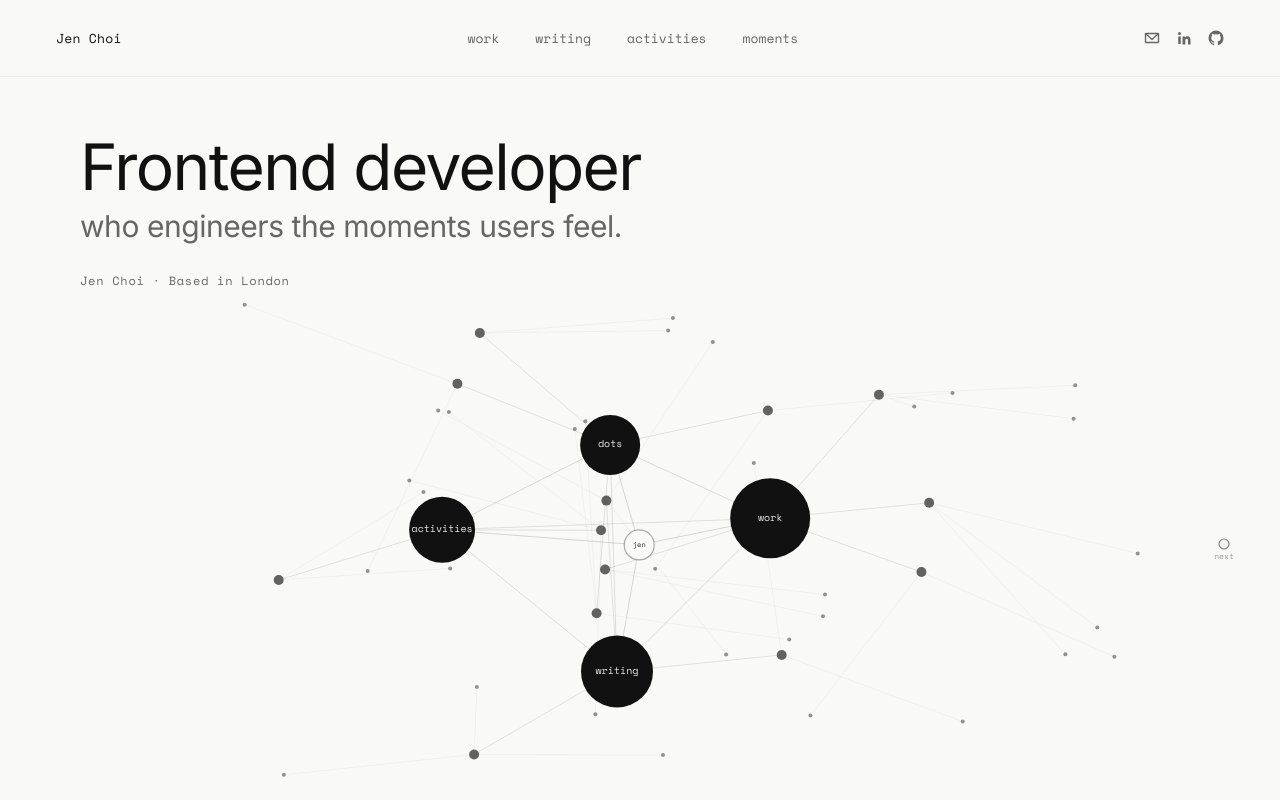
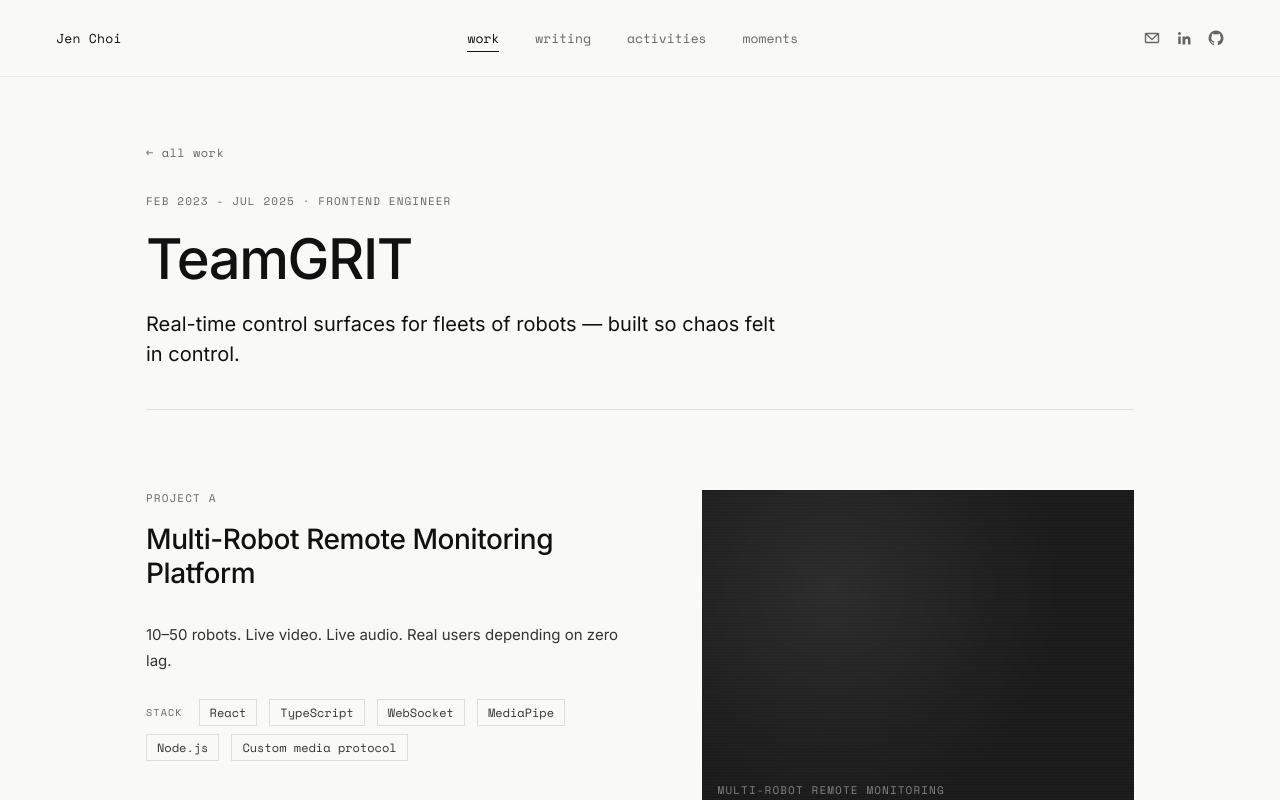
Before and after one commit to jeonghye-choi/portfolio, a React (Vite) app: page /work/1 in a window 1280 px wide. Shown: the top 800 px of the page. Built offline with nearby package versions, Linux system fonts and the light colour scheme.

Commit message:
feat: migrate to React Router

```diff
--- a/src/App.tsx
+++ b/src/App.tsx
@@ -1,54 +1,30 @@
-import { useCallback, useState } from 'react'
 import Nav from '@/components/Nav'
 import Landing from '@/pages/Landing'
-import WorkCatalogue from '@/pages/WorkCatalogue'
+import Work from '@/pages/Work'
 import WorkDetail from '@/pages/WorkDetail'
-import WritingList from '@/pages/WritingList'
+import Writing from '@/pages/Writing'
 import Post from '@/pages/Post'
 import Activities from '@/pages/Activities'
 import Moments from '@/pages/Moments'
 import { socialLinks } from '@/data'
-
-export type Route =
-  | { name: 'home' }
-  | { name: 'work' }
-  | { name: 'work-detail'; co: string }
-  | { name: 'writing' }
-  | { name: 'post'; slug: string }
-  | { name: 'activities' }
-  | { name: 'moments' }
+import { BrowserRouter, Routes, Route } from 'react-router-dom';
 
 export default function App() {
-  const [route, setRoute] = useState<Route>({ name: 'home' })
-  const [phase, setPhase] = useState<'in' | 'out'>('in')
-
-  const navigate = useCallback((r: Route) => {
-    setPhase('out')
-    setTimeout(() => {
-      setRoute(r)
-      window.scrollTo(0, 0)
-      setPhase('in')
-    }, 220)
-  }, [])
-
-  const activeName =
-    route.name === 'work-detail' ? 'work' :
-    route.name === 'post' ? 'writing' :
-    route.name
-
   return (
-    <div className={'site' + (route.name === 'home' ? ' is-home' : '')}>
-      <Nav active={activeName} onNav={navigate} />
-      <main className={'site-main ' + (phase === 'out' ? 'is-out' : 'is-in')}>
-        {route.name === 'home'        && <Landing onNav={navigate} />}
-        {route.name === 'work'        && <WorkCatalogue onNav={navigate} />}
-        {route.name === 'work-detail' && <WorkDetail co={route.co} onNav={navigate} />}
-        {route.name === 'writing'     && <WritingList onNav={navigate} />}
-        {route.name === 'post'        && <Post slug={route.slug} onNav={navigate} />}
-        {route.name === 'activities'  && <Activities />}
-        {route.name === 'moments'     && <Moments />}
-      </main>
-      {route.name !== 'home' && (
+    <BrowserRouter>
+      <div className="site">
+        <Nav />
+        <main className="site-main">
+          <Routes>
+            <Route path="/" element={<Landing />} />
+            <Route path="/work" element={<Work />} />
+            <Route path="/work/:id" element={<WorkDetail />} />
+            <Route path="/writing" element={<Writing />} />
+            <Route path="/writing/:id" element={<Post />} />
+            <Route path="/activities" element={<Activities />} />
+            <Route path="/moments" element={<Moments />} />
+          </Routes>
+        </main>
         <footer className="site-foot">
           <span>Jen Choi (Jeonghye Choi) · London</span>
           <span className="dot-sep">·</span>
@@ -62,7 +38,7 @@ export default function App() {
             GitHub
           </a>
         </footer>
-      )}
-    </div>
+      </div>
+    </BrowserRouter>
   )
 }
--- a/src/components/Nav.tsx
+++ b/src/components/Nav.tsx
@@ -1,22 +1,20 @@
-import type { Route } from '@/App'
 import { socialLinks } from '@/data'
+import { useLocation, useNavigate } from 'react-router-dom';
 
-interface Props {
-  active: string
-  onNav: (r: Route) => void
-}
+export default function Nav() {
+  const navigate = useNavigate()
+  const location = useLocation()
 
-export default function Nav({ active, onNav }: Props) {
-  const linkCls = (n: string) => 'navlink' + (active === n ? ' active' : '')
+  const linkCls = (n: string) => 'navlink' + (location.pathname.startsWith('/' + n) ? ' active' : '')
 
   return (
     <nav className="site-nav">
-      <a className="brand" href="#home" onClick={(e) => { e.preventDefault(); onNav({ name: 'home' }) }}>Jen Choi</a>
+      <a className="brand" onClick={() => navigate('/')}>Jen Choi</a>
       <div className="navlinks">
-        <a className={linkCls('work')} href="#work" onClick={(e) => { e.preventDefault(); onNav({ name: 'work' }) }}>work</a>
-        <a className={linkCls('writing')} href="#writing" onClick={(e) => { e.preventDefault(); onNav({ name: 'writing' }) }}>writing</a>
-        <a className={linkCls('activities')} href="#activities" onClick={(e) => { e.preventDefault(); onNav({ name: 'activities' }) }}>activities</a>
-        <a className={linkCls('moments')} href="#moments" onClick={(e) => { e.preventDefault(); onNav({ name: 'moments' }) }}>moments</a>
+        <a className={linkCls('work')} onClick={() => { navigate('/work') }}>work</a>
+        <a className={linkCls('writing')} onClick={() => { navigate('/writing') }}>writing</a>
+        <a className={linkCls('activities')} onClick={() => { navigate('/activities') }}>activities</a>
+        <a className={linkCls('moments')} onClick={() => { navigate('/moments') }}>moments</a>
       </div>
       <div className="nav-icons">
         <a href={'mailto:' + socialLinks.email} className="nav-icon" title="Email" aria-label="Email">
--- a/src/pages/Landing.tsx
+++ b/src/pages/Landing.tsx
@@ -1,12 +1,9 @@
 import { useEffect, useRef, useState } from 'react'
 import DotAnimation from '@/components/DotAnimation'
-import type { Route } from '@/App'
+import { useNavigate } from 'react-router-dom';
 
-interface Props {
-  onNav: (r: Route) => void
-}
-
-export default function Landing({ onNav }: Props) {
+export default function Landing() {
+  const navigate = useNavigate()
   const [size, setSize] = useState({ w: 1200, h: 480 })
   const wrapRef = useRef<HTMLDivElement>(null)
 
@@ -37,7 +34,7 @@ export default function Landing({ onNav }: Props) {
           <DotAnimation
             width={size.w}
             height={size.h}
-            onNavigate={(r) => onNav({ name: r } as Route)}
+            onNavigate={(r) => navigate(`/${r}`)}
           />
         )}
       </div>
--- a/src/pages/Post.tsx
+++ b/src/pages/Post.tsx
@@ -1,28 +1,25 @@
 import { posts } from '@/data'
-import type { Route } from '@/App'
+import { useNavigate, useParams } from 'react-router-dom';
 
-interface Props {
-  slug: string
-  onNav: (r: Route) => void
-}
-
-export default function Post({ slug, onNav }: Props) {
-  const i = posts.findIndex(p => p.id === slug)
+export default function Post() {
+  const { id } = useParams()
+  const i = posts.findIndex(p => p.id === id)
   const post = posts[i] ?? posts[0]!
   const prev = posts[(i - 1 + posts.length) % posts.length]!
   const next = posts[(i + 1) % posts.length]!
+  const navigate = useNavigate()
 
   return (
     <article className="post">
-      <a className="back-link" onClick={() => onNav({ name: 'writing' })}>← all posts</a>
+      <a className="back-link" onClick={() => navigate('/writing')}>← all posts</a>
       <div className="post-date">— {post.date}</div>
       <h1 className="post-title">{post.title}</h1>
       <div className="post-body">
         {post.content}
       </div>
       <div className="post-foot">
-        <a onClick={() => onNav({ name: 'post', slug: prev.id })}>← {prev.title}</a>
-        <a onClick={() => onNav({ name: 'post', slug: next.id })}>{next.title} →</a>
+        <a onClick={() => navigate(`/writing/${prev.id}`)}>← {prev.title}</a>
+        <a onClick={() => navigate(`/writing/${next.id}`)}>{next.title} →</a>
       </div>
     </article>
   )
--- a/src/pages/WorkCatalogue.tsx
+++ b/src/pages/Work.tsx
@@ -1,11 +1,9 @@
-import type { Route } from '@/App'
 import { works } from '@/data'
+import { useNavigate } from 'react-router-dom';
 
-interface Props {
-  onNav: (r: Route) => void
-}
+export default function Work() {
+  const navigate = useNavigate()
 
-export default function WorkCatalogue({ onNav }: Props) {
   return (
     <div className="page">
       <div className="page-label">work</div>
@@ -17,7 +15,7 @@ export default function WorkCatalogue({ onNav }: Props) {
           <a
             key={c.id}
             className="cat-row"
-            onClick={() => onNav({ name: 'work-detail', co: c.id })}
+            onClick={() => navigate(`/work/${c.id}`)}
           >
             <span className="cat-yr">{c.startDate} - {c.endDate}</span>
             <span className="cat-co">{c.company}</span>
--- a/src/pages/WorkDetail.tsx
+++ b/src/pages/WorkDetail.tsx
@@ -1,18 +1,15 @@
 import { works } from '@/data'
 import StackRow from '@/components/StackRow'
-import type { Route } from '@/App'
+import { useNavigate, useParams } from 'react-router-dom';
 
-interface Props {
-  co: string
-  onNav: (r: Route) => void
-}
-
-export default function WorkDetail({ co, onNav }: Props) {
-  const company = works.find(c => c.id === co) ?? works[0]!
+export default function WorkDetail() {
+  const { id } = useParams()
+  const navigate = useNavigate()
+  const company = works.find(c => c.id === id) ?? works[0]!
 
   return (
     <div className="page">
-      <a className="back-link" onClick={() => onNav({ name: 'work' })}>← all work</a>
+      <a className="back-link" onClick={() => navigate('/work')}>← all work</a>
       <header className="co-header">
         <div className="co-meta">{company.startDate} - {company.endDate} · {company.position.toUpperCase()}</div>
         <h1 className="co-name">{company.company}</h1>
--- a/src/pages/WritingList.tsx
+++ b/src/pages/Writing.tsx
@@ -1,11 +1,9 @@
 import { posts } from '@/data'
-import type { Route } from '@/App'
+import { useNavigate } from 'react-router-dom';
 
-interface Props {
-  onNav: (r: Route) => void
-}
+export default function Writing() {
+  const navigate = useNavigate();
 
-export default function WritingList({ onNav }: Props) {
   return (
     <div className="page page-narrow">
       <div className="page-label">writing</div>
@@ -17,7 +15,7 @@ export default function WritingList({ onNav }: Props) {
           <a
             key={p.id}
             className="writerow"
-            onClick={() => onNav({ name: 'post', slug: p.id })}
+            onClick={() => navigate(`/writing/${p.id}`)}
           >
             <span className="w-date">— {p.date}</span>
             <span>
```
